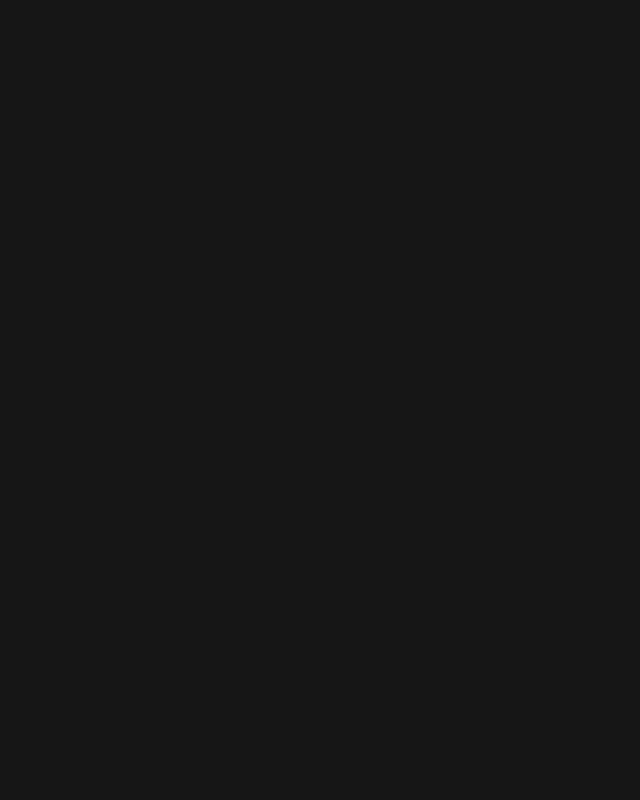
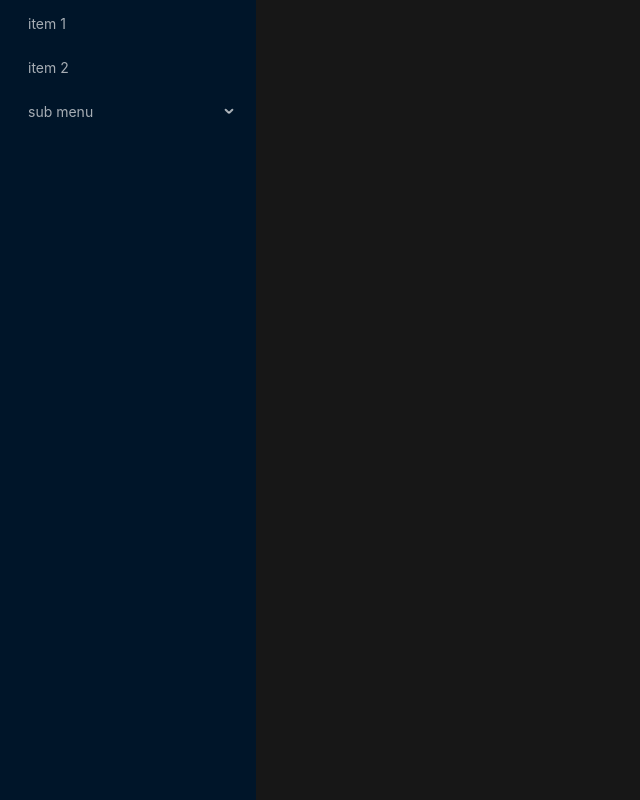
Before and after one commit to FreakPirate/dAd-space, a React (Create React App) app: page / in a window 1280 px wide. Shown: the whole page, without its empty margins (0-640 px from the left). Built offline with nearby package versions, Linux system fonts and the light colour scheme.

Commit message:
chore: added a menu component

```diff
--- a/src/App.js
+++ b/src/App.js
@@ -1,10 +1,28 @@
+import { Menu } from "antd";
 import styled from "styled-components";
 
 
 function App() {
+  const items = [
+    { label: 'item 1', key: 'item-1' }, // remember to pass the key prop
+    { label: 'item 2', key: 'item-2' }, // which is required
+    {
+      label: 'sub menu',
+      key: 'submenu',
+      children: [{ label: 'item 3', key: 'submenu-item-1' }],
+    },
+  ];
   return (
     <StyledApp>
-
+      <Menu
+        theme={'dark'}
+        style={{
+          width:256,
+          height:'100vh',
+        }}
+        mode="inline"
+        items={items}
+      />
     </StyledApp>
   );
 }
```
Also changed, not shown: 1 other file (tests, documents, lock files or other folders).
